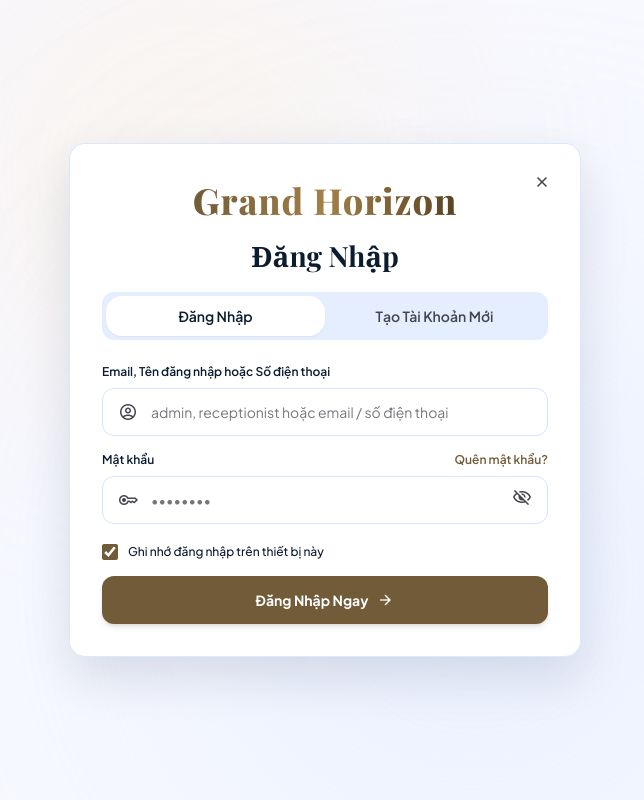
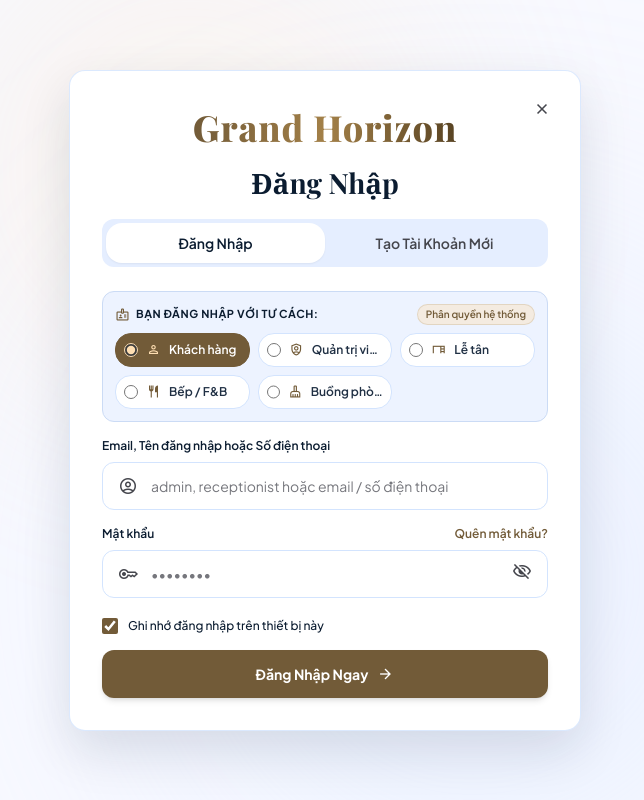
Before and after one commit to DVHorizon/CDPTW1-QuanLyKhachSan, a React (Vite) app in the folder frontend/: page /auth in a window 1280 px wide. Shown: the whole page, without its empty margins (315-959 px from the left). Built offline with nearby package versions, Linux system fonts and the light colour scheme; no server answers; a web font is replaced by a local one.

Commit message:
feat(auth): them lua chon vai tro dang nhap va khoa phan quyen tai khoan

```diff
--- a/frontend/src/api/authApi.js
+++ b/frontend/src/api/authApi.js
@@ -21,14 +21,14 @@ const safeFetch = async (endpoint, options = {}) => {
  * Đăng nhập hệ thống
  * POST /api/v1/auth/login
  */
-export const loginUser = async ({ identifier, password }) => {
+export const loginUser = async ({ identifier, password, expectedRole }) => {
   try {
     const res = await safeFetch('/v1/auth/login', {
       method: 'POST',
       headers: {
         'Content-Type': 'application/json'
       },
-      body: JSON.stringify({ identifier, password })
+      body: JSON.stringify({ identifier, password, expectedRole })
     });
 
     const text = await res.text();
@@ -55,7 +55,7 @@ export const loginUser = async ({ identifier, password }) => {
  * Đăng ký tài khoản khách hàng mới
  * POST /api/v1/auth/register
  */
-export const registerUser = async ({ fullName, email, phone, password, enrollClub = true }) => {
+export const registerUser = async ({ fullName, email, phone, password, enrollClub = true, roleId, roleName }) => {
   try {
     const res = await safeFetch('/v1/auth/register', {
       method: 'POST',
@@ -67,7 +67,9 @@ export const registerUser = async ({ fullName, email, phone, password, enrollClu
         email,
         phone,
         password,
-        enrollClub
+        enrollClub,
+        roleId,
+        roleName
       })
     });
 
--- a/frontend/src/context/AuthContext.jsx
+++ b/frontend/src/context/AuthContext.jsx
@@ -38,8 +38,8 @@ export const AuthProvider = ({ children }) => {
     verifyUser();
   }, [token]);
 
-  const handleLogin = async (identifier, password) => {
-    const response = await loginUser({ identifier, password });
+  const handleLogin = async (identifier, password, expectedRole) => {
+    const response = await loginUser({ identifier, password, expectedRole });
     if (response.success && response.token) {
       setToken(response.token);
       setUser(response.user);
--- a/frontend/src/pages/Auth.jsx
+++ b/frontend/src/pages/Auth.jsx
@@ -21,6 +21,7 @@ const Auth = () => {
   const [activeTab, setActiveTab] = useState(initialMode);
 
   // Form states - Đăng nhập
+  const [selectedRole, setSelectedRole] = useState('Guest'); // 'Guest' | 'Admin' | 'Receptionist' | 'Kitchen' | 'Housekeeping'
   const [loginIdentifier, setLoginIdentifier] = useState('');
   const [loginPassword, setLoginPassword] = useState('');
   const [rememberMe, setRememberMe] = useState(true);
@@ -86,7 +87,7 @@ const Auth = () => {
 
     try {
       setIsLoading(true);
-      const res = await login(loginIdentifier.trim(), loginPassword);
+      const res = await login(loginIdentifier.trim(), loginPassword, selectedRole);
       if (res.success) {
         setSuccessMessage('Đăng nhập thành công! Đang chuyển hướng...');
         setTimeout(() => {
@@ -264,6 +265,60 @@ const Auth = () => {
           {/* ============================================================== */}
           {activeTab === 'login' && (
             <form onSubmit={handleLoginSubmit} className="space-y-4">
+              {/* Chọn vai trò đăng nhập (Radio bar phong cách portal chuyên nghiệp) */}
+              <div className="p-3 bg-[#e5eeff]/70 border border-[#cbdbf5] rounded-xl">
+                <div className="flex items-center justify-between mb-2">
+                  <span className="text-[11px] font-bold text-[#0b1c30] uppercase tracking-wider flex items-center gap-1.5">
+                    <span className="material-symbols-outlined text-[15px] text-[#725b38]">badge</span>
+                    <span>Bạn đăng nhập với tư cách:</span>
+                  </span>
+                  <span className="text-[10px] text-[#725b38] font-semibold bg-[#fedeb2]/40 px-2 py-0.5 rounded-full border border-[#b9a277]/30">
+                    Phân quyền hệ thống
+                  </span>
+                </div>
+
+                <div className="grid grid-cols-2 sm:grid-cols-3 gap-2">
+                  {[
+                    { id: 'Guest', label: 'Khách hàng', icon: 'person', sample: 'guest@hoteldomain.vn' },
+                    { id: 'Admin', label: 'Quản trị viên', icon: 'shield_person', sample: 'admin@hoteldomain.vn' },
+                    { id: 'Receptionist', label: 'Lễ tân', icon: 'desk', sample: 'receptionist@hoteldomain.vn' },
+                    { id: 'Kitchen', label: 'Bếp / F&B', icon: 'restaurant', sample: 'kitchen@hoteldomain.vn' },
+                    { id: 'Housekeeping', label: 'Buồng phòng', icon: 'cleaning_services', sample: 'housekeeping@hoteldomain.vn' }
+                  ].map((role) => {
+                    const isChecked = selectedRole === role.id;
+                    return (
+                      <label
+                        key={role.id}
+                        onClick={() => {
+                          setSelectedRole(role.id);
+                          // Tự động điền tài khoản mẫu tiện lợi cho demo
+                          setLoginIdentifier(role.sample);
+                          setLoginPassword('123456');
+                        }}
+                        className={`flex items-center gap-2 p-2 rounded-lg border text-xs font-semibold cursor-pointer transition-all select-none ${
+                          isChecked
+                            ? 'bg-[#725b38] text-white border-[#725b38] shadow-xs'
+                            : 'bg-white text-[#203044] border-[#d3e4fe] hover:border-[#b9a277] hover:bg-[#fbf8f2]'
+                        }`}
+                      >
+                        <input
+                          type="radio"
+                          name="loginRole"
+                          value={role.id}
+                          checked={isChecked}
+                          onChange={() => {}}
+                          className="w-3.5 h-3.5 accent-[#fedeb2] cursor-pointer"
+                        />
+                        <span className={`material-symbols-outlined text-[15px] ${isChecked ? 'text-[#fedeb2]' : 'text-[#725b38]'}`}>
+                          {role.icon}
+                        </span>
+                        <span className="truncate">{role.label}</span>
+                      </label>
+                    );
+                  })}
+                </div>
+              </div>
+
               <div>
                 <label className="block text-xs font-semibold text-[#0b1c30] mb-2">
                   Email, Tên đăng nhập hoặc Số điện thoại
```
Also changed, not shown: 1 other file (tests, documents, lock files or other folders).
